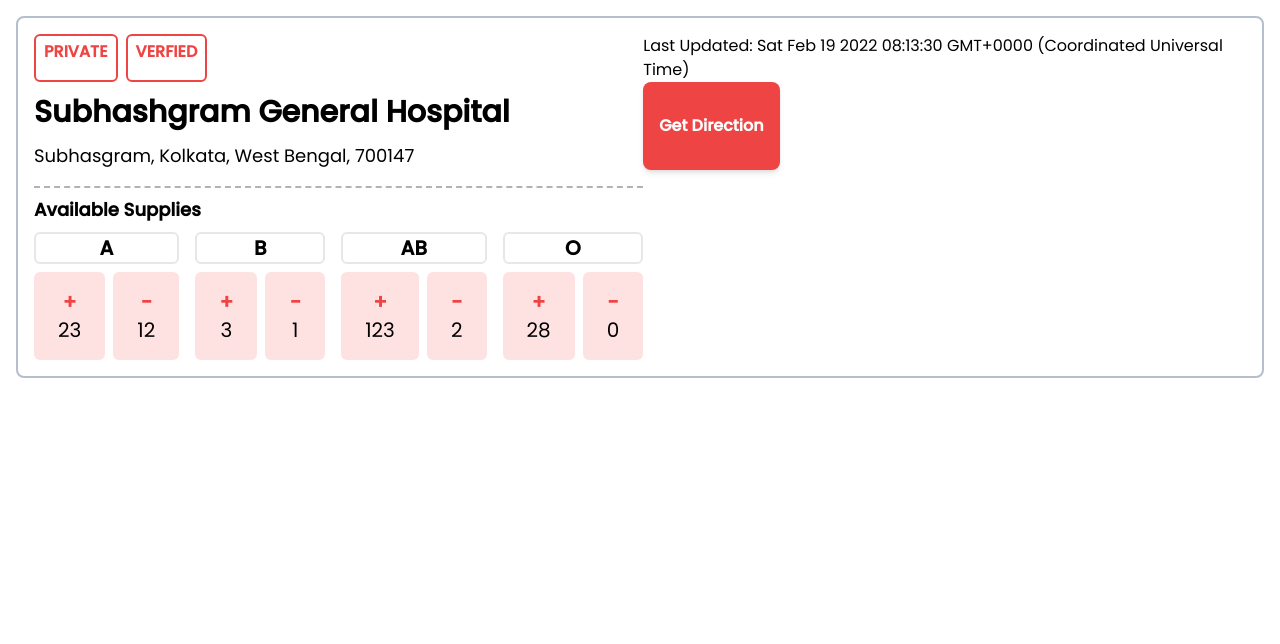
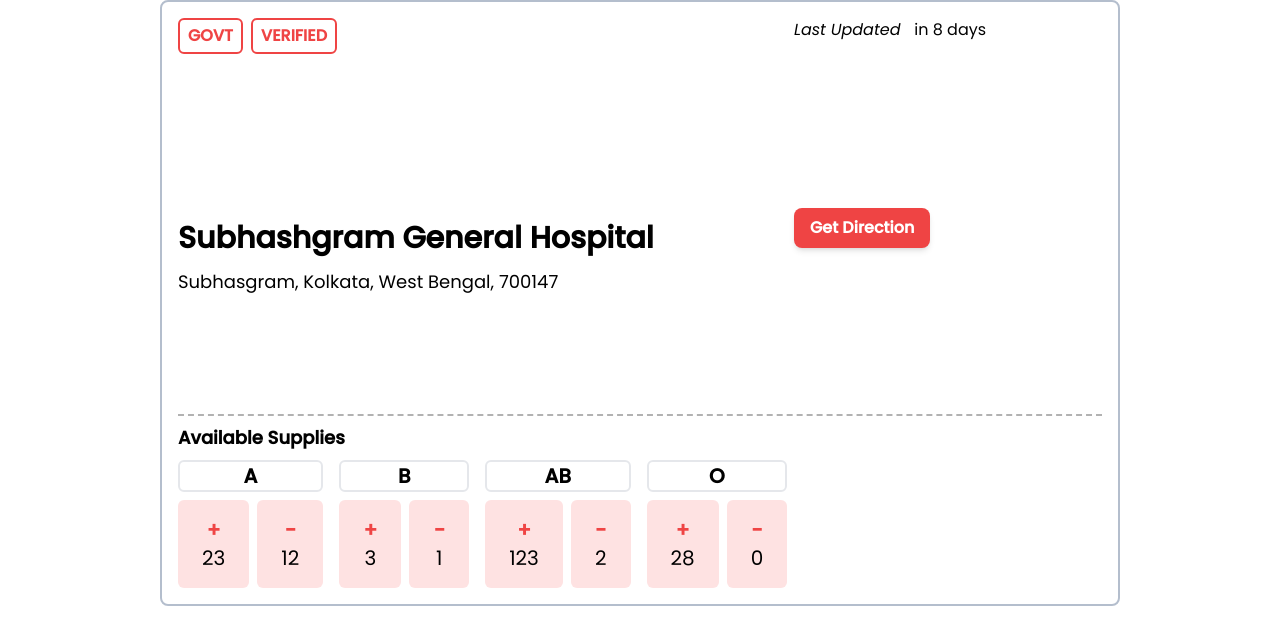
Before and after one commit to skb15/Blood-Bank-Manager-Web, a Vue app: page / in a window 1280 px wide. Shown: the top 644 px of the page. Built offline with nearby package versions, Linux system fonts and the light colour scheme.

Commit message:
date fns module added

```diff
--- a/package.json
+++ b/package.json
@@ -9,6 +9,7 @@
   },
   "dependencies": {
     "core-js": "^3.8.3",
+    "date-fns": "^2.28.0",
     "vue": "^3.2.13"
   },
   "devDependencies": {
--- a/src/components/BloodBankCard.vue
+++ b/src/components/BloodBankCard.vue
@@ -1,31 +1,18 @@
 <template>
-  <div class="wrapper p-4 rounded-lg m-4 border-2 border-slate-400/70">
-    <div class="tags flex gap-2">
-      <span class="py-1 px-2 border-2 border-red-500 text-red-500 font-semibold rounded-md uppercase">Private</span>
-      <span class="py-1 px-2 border-2 border-red-500 text-red-500 font-semibold rounded-md uppercase">Verfied</span>
+  <div class="grid grid-rows-3 grid-cols-3 p-4 rounded-lg m-auto border-2 border-slate-400/70 w-3/4 h-1/6">
+    <div class="row-start-1 row-span-1 col-start-1 col-span-1 flex gap-2">
+      <span class="py-1 px-2 border-2 border-red-500 text-red-500 font-semibold rounded-md uppercase h-max" v-for="tag in tags" :key="tag">{{tag}}</span>
     </div>
-    <span class="update">Last Updated: {{ lastUpdate }}</span>
-    <div class="info">
+    <span class="row-start-1 row-span-1 col-start-3 col-span-1 update"><em>Last Updated &nbsp;</em> {{ lastUpdate }}</span>
+    <div class="row-start-2 row-span-1 col-start-1 col-span-2">
       <h1 class="text-3xl font-bold my-3">{{ name }}</h1>
       <h3 class="text-lg">{{ address }}, {{ pincode }}</h3>
     </div>
     <button
-      @click="getDirection"
-      class="
-        px-4
-        py-2
-        font-semibold
-        bg-red-500
-        hover:bg-red-600
-        text-white
-        rounded-lg
-        shadow-md
-        w-max
-      "
-    >
+      class="row-start-2 row-span-1 col-start-3 col-span-1 px-4 py-2 font-semibold bg-red-500 hover:bg-red-600 text-white rounded-lg shadow-md w-max h-max">
       Get Direction
     </button>
-    <section class="supplies border-t-2 border-dashed border-black/30 mt-4">
+    <section class="row-start-3 row-span-1 col-start-1 col-span-3 border-t-2 border-dashed border-black/30 mt-4">
       <h4 class="font-bold text-lg my-2">Available Supplies</h4>
       <ul class="mt-2 flex gap-4">
         <li class="text-xl flex flex-col" v-for="stock in stocks" :key="stock.type">
@@ -41,7 +28,6 @@
             </div>
           </div>
         </li>
-
       </ul>
     </section>
   </div>
@@ -49,12 +35,13 @@
 
 <script lang="ts">
 import { defineComponent } from "vue";
+import { formatDistance } from 'date-fns'
 
 export default defineComponent({
   name: "BloodBankCard",
   data() {
     return {
-      isShow: false,
+      tags: ["govt", "verified"],
       name: "Subhashgram General Hospital",
       address: "Subhasgram, Kolkata, West Bengal",
       pincode: 700147,
@@ -64,37 +51,19 @@ export default defineComponent({
         {type: "AB", units:{ "+": 123, "-": 2 }},
         {type: "O", units:{ "+": 28, "-": 0 }},
       ],
-      lastUpdate: new Date(),
+      lastUpdateDate: new Date(2022,1,27,18,28),
     };
   },
+  computed: {
+    lastUpdate(){
+      return formatDistance(this.lastUpdateDate, new Date(), { addSuffix: true })
+    }
+  },
   methods: {
-    getDirection() {
-      this.isShow = !this.isShow;
-    },
   },
 });
 </script>
 
 <!-- Add "scoped" attribute to limit CSS to this component only -->
 <style scoped lang="scss">
-.wrapper {
-  display: grid;
-  grid-template-rows: repeat(3, auto);
-
-  .tags {
-    grid-row: 1 / span 1;
-  }
-
-  .update {
-    grid-row: 1 / span 1;
-  }
-
-  .info {
-    grid-row: 2 / span 1;
-  }
-
-  .supplies {
-    grid-row: 3 / span 1;
-  }
-}
 </style>
```
Also changed, not shown: 1 other file (tests, documents, lock files or other folders).
